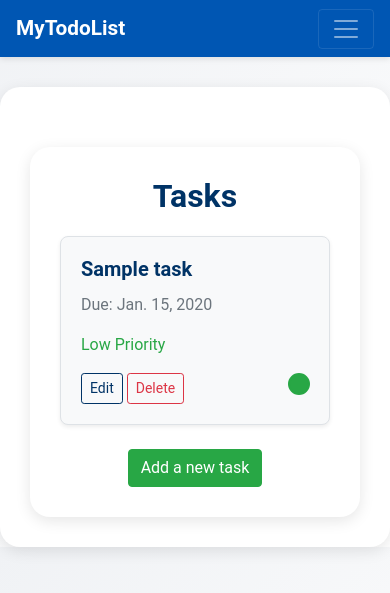
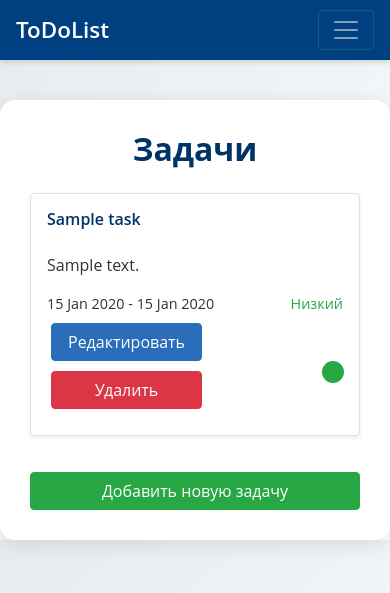
Before and after one commit to M1sterZag/Django_Task_1, a Django app: page /tasks/ in a window 390 px wide. Shown: the top 593 px of the page. Run offline with Django 5.2, Linux system fonts and the light colour scheme; a user stored in the database is signed in; tables that the repository leaves empty hold one stand-in row (values such as "Sample post"); some libraries are stand-ins or nearby versions.

Commit message:
changed styles

```diff
--- a/tasks/forms.py
+++ b/tasks/forms.py
@@ -5,6 +5,12 @@ class TaskForm(forms.ModelForm):
     class Meta:
         model = Task
         fields = ['title', 'text', 'end_date', 'priority']
+        labels = {
+            'title': 'Заголовок',
+            'text': 'Описание',
+            'end_date': 'Дата окончания',
+            'priority': 'Приоритет',
+        }
 
     def __init__(self, *args, **kwargs):
         super(TaskForm, self).__init__(*args, **kwargs)
--- a/tasks/templates/tasks/base.html
+++ b/tasks/templates/tasks/base.html
@@ -1,59 +1,62 @@
 <!DOCTYPE html>
-<html lang="en">
+<html lang="ru">
 <head>
     <meta charset="UTF-8">
     <meta name="viewport" content="width=device-width, initial-scale=1.0">
-    <title>MyTodoList</title>
+    <title>ToDoList</title>
     <link href="https://stackpath.bootstrapcdn.com/bootstrap/4.5.2/css/bootstrap.min.css" rel="stylesheet">
     <style>
         body {
-            background: linear-gradient(135deg, #f0f2f5 0%, #ffffff 100%);
-            font-family: 'Roboto', sans-serif;
-            color: #343a40;
+            background: linear-gradient(135deg, #e6ebef 0%, #ffffff 100%);
+            font-family: 'Open Sans', sans-serif;
+            color: #333333;
         }
         .navbar {
-            background-color: #0056b3;
-            box-shadow: 0 2px 6px rgba(0, 0, 0, 0.1);
+            background-color: #004080;
+            box-shadow: 0 2px 6px rgba(0, 0, 0, 0.15);
         }
+        .navbar-brand, .nav-link, .navbar-text {
+			color: #ffffff !important;
+		}
         .navbar-brand, .nav-link {
             color: #ffffff !important;
             font-weight: 600;
         }
-        .btn-outline-dark {
+        .btn-outline-light {
             color: #ffffff;
             border-color: #ffffff;
         }
-        .btn-outline-dark:hover {
+        .btn-outline-light:hover {
             background-color: #ffffff;
-            color: #0056b3;
+            color: #004080;
             transition: 0.3s ease;
         }
         .container {
             background-color: #ffffff;
-            padding: 50px;
-            margin-top: 30px;
-            box-shadow: 0 4px 15px rgba(0, 0, 0, 0.1);
-            border-radius: 20px;
+            padding: 40px;
+            margin-top: 40px;
+            box-shadow: 0 4px 20px rgba(0, 0, 0, 0.1);
+            border-radius: 15px;
         }
         h2 {
-            color: #0056b3;
+            color: #004080;
             font-weight: 700;
-            margin-bottom: 20px;
+            margin-bottom: 25px;
         }
-        .btn-success {
-            background-color: #28a745;
-            border-color: #28a745;
+        .btn-primary {
+            background-color: #2a6ebb;
+            border-color: #2a6ebb;
         }
-        .btn-success:hover {
-            background-color: #218838;
-            border-color: #1e7e34;
+        .btn-primary:hover {
+            background-color: #245b9c;
+            border-color: #204a82;
         }
         .form-control {
-            border-radius: 8px;
+            border-radius: 10px;
         }
         @media (max-width: 768px) {
             .navbar-brand {
-                font-size: 1.3rem;
+                font-size: 1.4rem;
             }
             .container {
                 padding: 30px;
@@ -63,36 +66,36 @@
 </head>
 <body>
     <nav class="navbar navbar-expand-lg navbar-dark mb-4">
-        <a class="navbar-brand" href="{% url 'tasks:index' %}">MyTodoList</a>
-        <button class="navbar-toggler" type="button" data-toggle="collapse" data-target="#navbarNav" aria-controls="navbarNav" aria-expanded="false" aria-label="Toggle navigation">
+        <a class="navbar-brand" href="{% url 'tasks:index' %}">ToDoList</a>
+        <button class="navbar-toggler" type="button" data-toggle="collapse" data-target="#navbarNav" aria-controls="navbarNav" aria-expanded="false" aria-label="Переключить навигацию">
             <span class="navbar-toggler-icon"></span>
         </button>
         <div class="collapse navbar-collapse" id="navbarNav">
             <ul class="navbar-nav mr-auto">
                 <li class="nav-item">
-                    <a class="nav-link" href="{% url 'tasks:index' %}">Home</a>
+                    <a class="nav-link" href="{% url 'tasks:index' %}">Главная</a>
                 </li>
                 <li class="nav-item">
-                    <a class="nav-link" href="{% url 'tasks:tasks' %}">Tasks</a>
+                    <a class="nav-link" href="{% url 'tasks:tasks' %}">Задачи</a>
                 </li>
             </ul>
             <ul class="navbar-nav">
                 {% if user.is_authenticated %}
                     <li class="nav-item">
-                        <span class="navbar-text mr-3">Hello, {{ user.username }}.</span>
+                        <span class="navbar-text mr-3">{{ user.username }}</span>
                     </li>
                     <li class="nav-item">
                         <form id="logout-form" action="{% url 'users:logout' %}" method="POST" class="form-inline">
                             {% csrf_token %}
-                            <button class="btn btn-outline-dark" type="submit">Log out</button>
+                            <button class="btn btn-outline-light" type="submit">Выйти</button>
                         </form>
                     </li>
                 {% else %}
                     <li class="nav-item">
-                        <a class="nav-link" href="{% url 'users:register' %}">Register</a>
+                        <a class="nav-link" href="{% url 'users:register' %}">Регистрация</a>
                     </li>
                     <li class="nav-item">
-                        <a class="nav-link" href="{% url 'users:login' %}">Log in</a>
+                        <a class="nav-link" href="{% url 'users:login' %}">Вход</a>
                     </li>
                 {% endif %}
             </ul>
--- a/tasks/templates/tasks/index.html
+++ b/tasks/templates/tasks/index.html
@@ -1,6 +1,8 @@
 {% extends "tasks/base.html" %}
 {% block content %}
-    <div class="container mt-5 text-center">
-        <h5 class="card-title font-weight-bold" style="color: #0056b3;">Ваш ToDoList</h5>
+    <div class="text-center">
+        <h5 class="card-title font-weight-bold mb-0" style="color: #004080; font-size: 1.75rem;">
+            Ваш ToDoList
+        </h5>
     </div>
 {% endblock content %}
--- a/tasks/templates/tasks/new_task.html
+++ b/tasks/templates/tasks/new_task.html
@@ -1,8 +1,7 @@
 {% extends "tasks/base.html" %}
 {% block content %}
 
-  <div class="container mt-4">
-    <h2 class="text-center" style="color: #003366;">Add a New Task</h2>
+    <h2 class="text-center" style="color: #003366;">Добавление задачи</h2>
     <form action="{% url 'tasks:new_task' %}" method="post">
       {% csrf_token %}
 
@@ -27,10 +26,9 @@
       </div>
 
       <div class="text-center">
-        <button type="submit" class="btn btn-success">Add Task</button>
+        <button type="submit" class="btn btn-success">Добавить</button>
       </div>
     </form>
-  </div>
 
   <style>
     .form-group label {
--- a/tasks/templates/tasks/tasks.html
+++ b/tasks/templates/tasks/tasks.html
@@ -1,31 +1,39 @@
 {% extends "tasks/base.html" %}
+
 {% block content %}
-  <div class="container">
-    <h2 class="text-center" style="color: #003366;">Tasks</h2>
+  <h2 class="text-center" style="color: #003366;">Задачи</h2>
 
-    <div class="row">
+  <div class="row mt-4">
     {% for task in tasks %}
-        <div class="col-md-4 col-sm-6 mb-4">
-          <div class="card shadow-sm h-100 task-card">
-            <div class="card-body d-flex flex-column">
-              <h5 class="card-title">
-                <a href="{% url 'tasks:task' task.id %}" style="color: #003366;">{{ task.title }}</a>
-              </h5>
-              <p class="card-text text-muted">Due: {{ task.end_date }}</p>
+      <div class="col-12 mb-3">
+        <div class="task-container p-3 border rounded shadow-sm">
+          <div class="d-flex justify-content-between">
+            <h5 class="task-title" style="color: #003366;">{{ task.title }}</h5>
+          </div>
+          <p class="task-text">{{ task.text|linebreaks }}</p>
 
-              <div class="mt-auto">
+          <div class="d-flex justify-content-between align-items-center">
+            <p class="task-dates mb-2">
+              <i class="fas fa-calendar-alt"></i>
+              {{ task.date_added|date:'d M Y' }} - {{ task.end_date|date:'d M Y' }}
+            </p>
             {% if task.priority == 1 %}
-                  <p class="mb-0 low-priority">Low Priority</p>
+              <p class="task-priority mb-2 low-priority">Низкий</p>
             {% elif task.priority == 2 %}
-                  <p class="mb-0 medium-priority">Medium Priority</p>
+              <p class="task-priority mb-2 medium-priority">Средний</p>
             {% elif task.priority == 3 %}
-                  <p class="mb-0 high-priority">High Priority</p>
+              <p class="task-priority mb-2 high-priority">Высокий</p>
             {% endif %}
+          </div>
 
-                <div class="d-flex justify-content-between align-items-center mt-3">
-                  <div>
-                    <a href="{% url 'tasks:edit_task' task.id %}" class="btn btn-sm btn-outline-primary">Edit</a>
-                    <a href="{% url 'tasks:delete_task' task.id %}" class="btn btn-sm btn-outline-danger">Delete</a>
+          <div class="d-flex justify-content-between align-items-center">
+            <div class="task-actions">
+              <a href="{% url 'tasks:edit_task' task.id %}" class="btn btn-primary mx-1" title="Редактировать">
+                <i class="fas fa-edit"></i> Редактировать
+              </a>
+              <a href="{% url 'tasks:delete_task' task.id %}" class="btn btn-danger mx-1" title="Удалить">
+                <i class="fas fa-trash-alt"></i> Удалить
+              </a>
             </div>
             <label class="task-status-label">
               <input type="checkbox" class="task-status-toggle" data-task-id="{{ task.id }}" {% if task.is_done %}checked{% endif %}>
@@ -34,61 +42,57 @@
           </div>
         </div>
       </div>
-          </div>
-        </div>
     {% empty %}
       <div class="col-12 text-center">
-          <p>No tasks ¯\_(ツ)_/¯</p>
+        <p>Нет задач ¯\_(ツ)_/¯</p>
       </div>
     {% endfor %}
   </div>
 
   <div class="d-flex justify-content-center">
-      <a href="{% url 'tasks:new_task' %}" class="btn btn-success">Add a new task</a>
-    </div>
+    <a href="{% url 'tasks:new_task' %}" class="btn btn-success">Добавить новую задачу</a>
   </div>
 
   <style>
-    .low-priority {
-      color: #28a745;
-    }
-    .medium-priority {
-      color: #ffc107;
-    }
-    .high-priority {
-      color: #dc3545;
+    .task-container {
+      background-color: #fff;
+      border: 1px solid #e1e4e8;
+      border-radius: 8px;
+      transition: transform 0.3s ease, box-shadow 0.3s ease;
+      margin-bottom: 20px;
     }
 
-    .task-card {
-      background-color: #f8f9fa;
-      border: 1px solid #dee2e6;
-      border-radius: 8px;
-      transition: transform 0.3s ease, box-shadow 0.3s ease;
+    .task-container:hover {
+      transform: translateY(-5px);
+      box-shadow: 0 8px 16px rgba(0, 0, 0, 0.15);
     }
 
-    .task-card:hover {
-      transform: translateY(-5px);
-      box-shadow: 0 10px 20px rgba(0, 0, 0, 0.15);
+    .task-title {
+      font-size: 1.25rem;
+      font-weight: 600;
     }
 
-    h5.card-title {
-      font-weight: bold;
+    .task-text {
+      font-size: 1rem;
+      color: #555;
     }
 
-    .btn-outline-primary {
-      color: #003366;
-      border-color: #003366;
+    .task-dates, .task-priority {
+      font-size: 1.1rem;
     }
 
-    .btn-outline-danger {
-      color: #dc3545;
-      border-color: #dc3545;
+    .task-actions {
+      display: flex;
+      justify-content: flex-start;
+    }
+
+    .task-actions .btn {
+      margin-right: 10px;
     }
 
     .task-status-label {
       display: flex;
       align-items: center;
-      position: relative;
     }
 
     .task-status-label input[type="checkbox"] {
@@ -111,14 +115,87 @@
       border-color: #28a745;
     }
 
-    .task-status-label .custom-checkbox:hover {
-      border-color: #003366;
+    .low-priority {
+      color: #28a745;
+    }
+
+    .medium-priority {
+      color: #ffc107;
+    }
+
+    .high-priority {
+      color: #dc3545;
+    }
+
+    @media (max-width: 768px) {
+      .task-container {
+        padding: 10px;
+      }
+
+      .task-title {
+        font-size: 1.1rem;
+      }
+
+      .task-dates, .task-priority {
+        font-size: 1rem;
+      }
+
+      .task-actions {
+        flex-direction: column;
+        align-items: flex-start;
+      }
+
+      .task-actions .btn {
+        width: 100%;
+        margin-bottom: 10px;
+      }
+
+      .task-status-label {
+        justify-content: flex-start;
+        margin-top: 10px;
+      }
+
+      .btn {
+        width: 100%;
+        text-align: center;
+      }
+    }
+
+    @media (max-width: 425px) {
+      .task-dates, .task-priority {
+        font-size: 0.9rem;
+      }
+
+      .task-title {
+        font-size: 1rem;
+      }
+
+      .task-actions {
+        flex-direction: column;
+        align-items: flex-start;
+      }
+
+      .task-actions .btn {
+        width: 100%;
+        margin-bottom: 10px;
+      }
+
+      .task-status-label {
+        justify-content: flex-start;
+        margin-top: 10px;
+      }
+
+      .btn {
+        width: 100%;
+        text-align: center;
+      }
     }
   </style>
 
   <script>
     document.querySelectorAll('.task-status-toggle').forEach(function(checkbox) {
-      checkbox.addEventListener('change', function() {
+      checkbox.addEventListener('change', function(event) {
+        event.stopPropagation();
         const taskId = this.getAttribute('data-task-id');
         fetch(`/task/${taskId}/toggle_status/`, {
           method: 'POST',
--- a/tasks/urls.py
+++ b/tasks/urls.py
@@ -4,7 +4,6 @@ app_name = 'tasks'
 urlpatterns = [
     path("", views.index, name="index"),
     path("tasks/", views.tasks, name="tasks"),
-    path("tasks/<int:task_id>/", views.task, name="task"),
     path("new_task/", views.new_task, name="new_task"),
     path('edit_task/<int:task_id>/', views.edit_task, name='edit_task'),
     path('delete_task/<int:task_id>/', views.delete_task, name='delete_task'),
--- a/tasks/views.py
+++ b/tasks/views.py
@@ -3,81 +3,67 @@ from .models import Task
 from django.contrib.auth.decorators import login_required
 from .forms import TaskForm
 from django.http import JsonResponse
+from django.http import Http404
 
-# Create your views here.
+# Главная страница
 def index(request):
     return render(request, 'tasks/index.html')
 
-
+# Страница всех задач
 @login_required
 def tasks(request):
     tasks = Task.objects.filter(owner=request.user)
     context = {'tasks': tasks}
     return render(request, 'tasks/tasks.html', context)
 
-
-@login_required
-def task(request, task_id):
-    task = Task.objects.get(id=task_id)
-    if task.owner != request.user:
-        raise Http404
-    context = {'task': task}
-    return render(request, 'tasks/task.html', context)
-
-
+# Страница создания новой задачи
 @login_required
 def new_task(request):
     if request.method != 'POST':
-        # Данные не отправлялись; создается пустая форма.
         form = TaskForm()
     else:
-        # Отправлены данные POST; обработать данные.
         form = TaskForm(data=request.POST)
         if form.is_valid():
-            new_topic = form.save(commit=False)
-            new_topic.owner = request.user
-            new_topic.save()
+            new_task = form.save(commit=False)
+            new_task.owner = request.user
+            new_task.save()
             return redirect('tasks:tasks')
-    # Вывести пустую или недействительную форму.
     context = {'form': form}
     return render(request, 'tasks/new_task.html', context)
 
-
+# Страница редактирования задачи
 @login_required
 def edit_task(request, task_id):
     task = Task.objects.get(id=task_id)
     if task.owner != request.user:
         raise Http404
     if request.method != 'POST':
-        # Исходный запрос; форма заполняется данными текущей записи.
         form = TaskForm(instance=task)
     else:
-        # Отправка данных POST; обработать данные.
         form = TaskForm(instance=task, data=request.POST)
         if form.is_valid():
             form.save()
-            return redirect('tasks:task', task_id=task.id)
+            return redirect('tasks:tasks')  # Перенаправление на страницу всех задач
     context = {'task': task, 'form': form}
     return render(request, 'tasks/edit_task.html', context)
 
-
+# Страница удаления задачи
 @login_required
 def delete_task(request, task_id):
     task = Task.objects.get(id=task_id)
     if task.owner != request.user:
         raise Http404
-    if task:
-        task.delete()
-    return redirect("tasks:tasks")
+    task.delete()
+    return redirect('tasks:tasks')
 
+# Обработчик изменения статуса задачи (выполнена/не выполнена)
 @login_required
 def toggle_task_status(request, task_id):
     task = Task.objects.get(id=task_id)
     if task.owner != request.user:
         raise Http404
-    if task:
-        if request.method == 'POST':
-            task.is_done = not task.is_done
-            task.save()
-            return JsonResponse({'status': 'success', 'is_done': task.is_done})
+    if request.method == 'POST':
+        task.is_done = not task.is_done
+        task.save()
+        return JsonResponse({'status': 'success', 'is_done': task.is_done})
     return JsonResponse({'status': 'error'}, status=400)
--- a/users/templates/registration/logged_out.html
+++ b/users/templates/registration/logged_out.html
@@ -1,9 +1,9 @@
 {% extends "tasks/base.html" %}
 {% block content %}
 <div class="mt-5 text-center">
-  <h3 style="color: #003366;">You have been logged out.</h3>
+  <h3 style="color: #003366;">Вы вышли из аккаунта.</h3>
   <p class="mt-3">
-    <a href="{% url 'users:login' %}" class="btn btn-primary">Log in again</a>
+    <a href="{% url 'users:login' %}" class="btn btn-primary">Войти снова</a>
   </p>
 </div>
 {% endblock content %}
```
Also changed, not shown: tasks/templates/tasks/edit_task.html (+11 -13 lines), tasks/templates/tasks/task.html (deleted, +0 -114 lines), users/forms.py (+3 -21 lines), users/templates/registration/login.html (+9 -16 lines), users/templates/registration/register.html (+11 -8 lines). Lines whose indentation alone changed are shown as unchanged.
